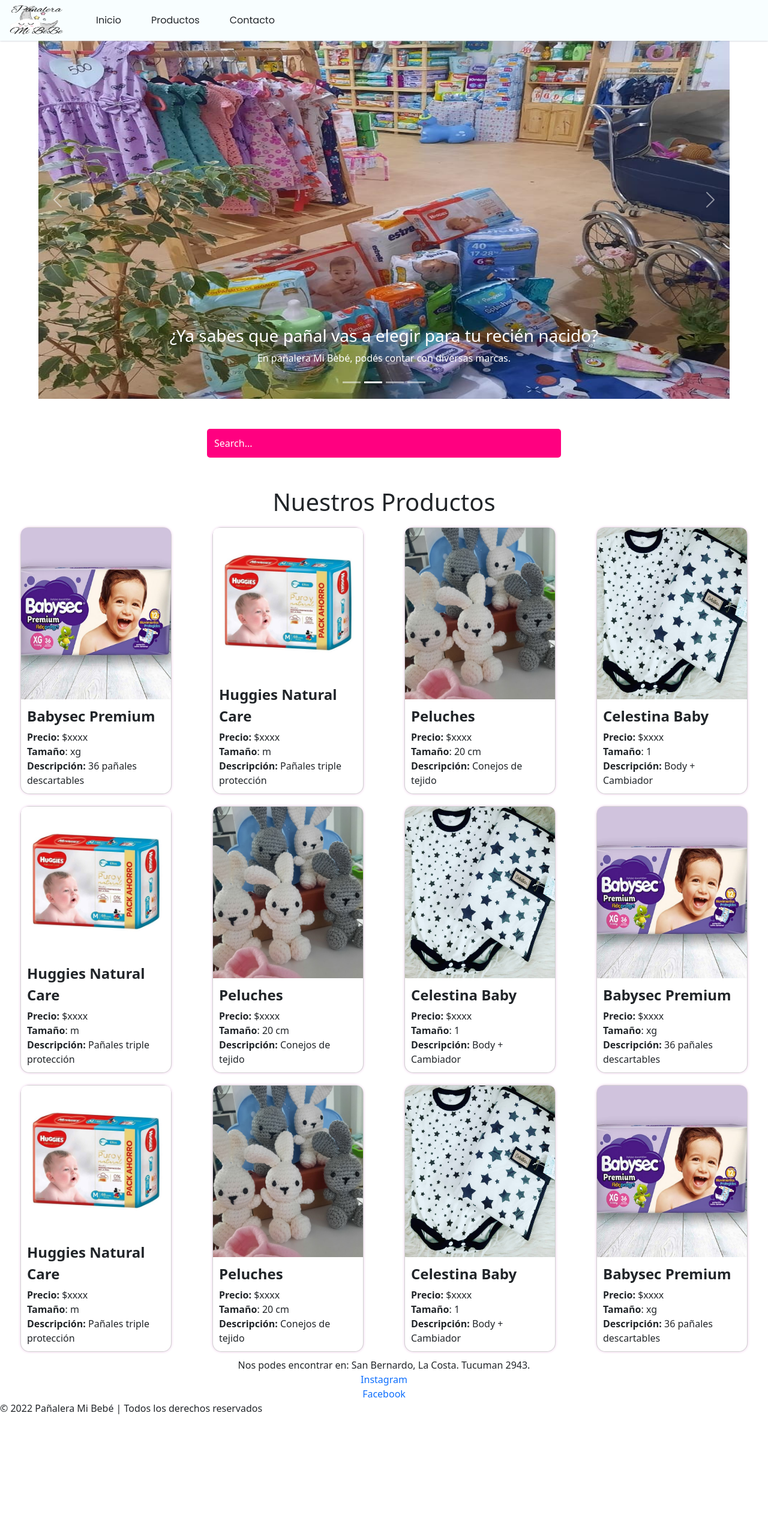
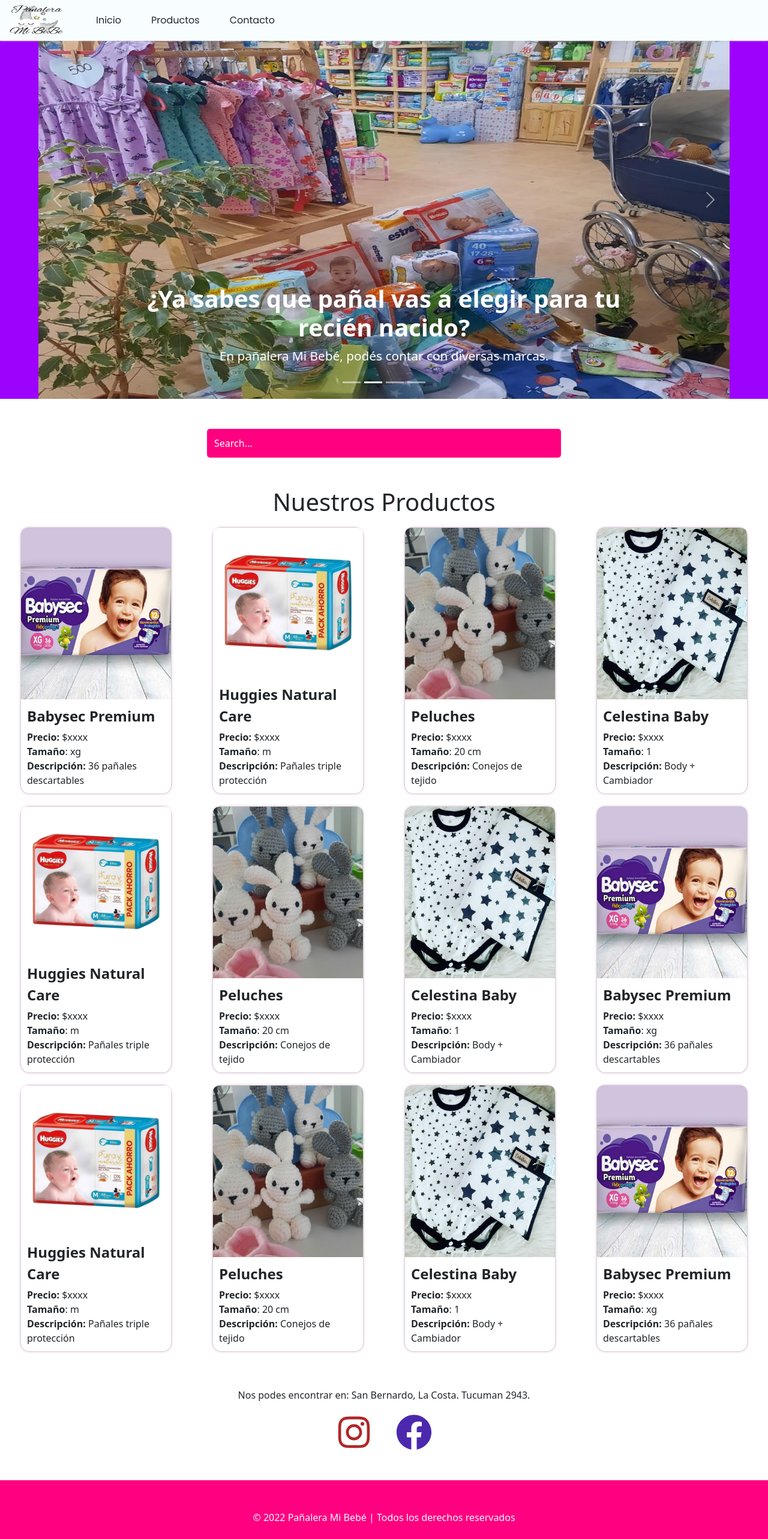
Before and after one commit to lucianoruizm/projectP, a React (Create React App) app: page / in a window 1280 px wide. Shown: the top 2566 px of the page at 60% size. Before the commit the page ends 2360 px from the top, so only its background shows below. Built offline with nearby package versions, Linux system fonts and the light colour scheme.

Commit message:
data mod, cotact, footer

```diff
--- a/src/components/Contact/Contact.css
+++ b/src/components/Contact/Contact.css
@@ -1,5 +1,38 @@
+a {
+    color: black;
+}
+
 .contact-section {
     display: flex;
     flex-direction: column;
     align-items: center;
+    margin: 50px 0;
 }
+
+.social-media-container {
+    display: flex;
+    gap: 20px;
+}
+
+.social-media-icons {
+    margin: auto;
+    padding-top: 20px;
+    cursor: pointer;
+    transition: 0.3s;
+}
+
+.social-media-icons {
+    font-size: 5em;
+}
+
+.ig-icon{
+    color: #af2828;
+}
+
+.fb-icon {
+    color: #4c28af;
+}
+
+.ig-icon:hover, .fb-icon:hover{
+    color: black;
+}
--- a/src/components/Contact/Contact.js
+++ b/src/components/Contact/Contact.js
@@ -1,3 +1,4 @@
+import { FaInstagram, FaFacebook } from "react-icons/fa";
 import './Contact.css';
 
 const Contact = () => {
@@ -5,8 +6,10 @@
     return(
     <div className="contact-section">
         Nos podes encontrar en: San Bernardo, La Costa. Tucuman 2943.
-        <a href="https://www.instagram.com/mibebep/">Instagram</a>
-        <a href="https://www.facebook.com/fabrizzio.panalera">Facebook</a>
+        <div className="social-media-container">
+            <a href="https://www.instagram.com/mibebep/" target="_blank" rel="noopener noreferrer"><FaInstagram className="social-media-icons ig-icon" /></a>
+            <a href="https://www.facebook.com/fabrizzio.panalera" target="_blank" rel="noopener noreferrer"><FaFacebook className="social-media-icons fb-icon"/></a>
+        </div>
     </div>
     )
 }
--- a/src/components/Footer/Footer.css
+++ b/src/components/Footer/Footer.css
@@ -0,0 +1,9 @@
+
+footer {
+    display: flex;
+    flex-direction: column;
+    align-items: center;
+    background-color: var(--main-color);
+    color: var(--white-grey);
+    padding: 50px;
+}
--- a/src/components/Footer/Footer.js
+++ b/src/components/Footer/Footer.js
@@ -1,3 +1,4 @@
+import './Footer.css';
 
 const Footer = () => {
 
--- a/src/components/SlideshowGallery/SlideshowGallery.css
+++ b/src/components/SlideshowGallery/SlideshowGallery.css
@@ -1,15 +1,41 @@
+.h3, h3 {
+    font-size: 1.3em;
+}
+
+p {
+    font-size: 1em;
+}
+
 .w-100 {
     margin: 5px auto auto;
     height: 400px;
 }
+
 @media (min-width: 435px){
+    .h3, h3 {
+        font-size: 2em;
+    }
+    p {
+        font-size: 1em;
+    }
     .w-100 {
         height: 600px;
     }
 }
+
 @media (min-width: 992px){
+    .h3, h3 {
+        font-size: 2.5em;
+        font-weight: bolder;
+    }
+    p {
+        font-size: 1.3em;
+    }
     .w-100 {
         width: 90% !important;
         height: 660px;
     }
+    .carousel-inner {
+        background-color: var(--secondary-color);
+    }
 }
--- a/src/components/data.js
+++ b/src/components/data.js
@@ -6,7 +6,8 @@
       size: "xg",
       img: "./01-img.jpg",
       description: "36 pañales descartables",
-      diapers: "Babysec"
+      brand: "Babysec",
+      category: "Diaper"
     },
     {
       id: 2,
@@ -15,7 +16,8 @@
       size: "m",
       img: "./02-img.jpg",
       description: "Pañales triple protección",
-      diapers: "Huggies"
+      brand: "Huggies",
+      category: "Diaper"
     },
 
     { id: 3,
@@ -24,7 +26,7 @@
       size: "20 cm",
       img: "./03-img.jpg",
       description: "Conejos de tejido",
-      fabrics: "Muñeco"
+      category: "Tejido"
     },
 
     { id: 4,
@@ -33,7 +35,7 @@
       size: "1",
       img: "./04-img.jpg",
       description: "Body + Cambiador",
-      clothing: "Body"
+      category: "Clothing"
     },
 
     {
@@ -43,7 +45,8 @@
       size: "m",
       img: "./02-img.jpg",
       description: "Pañales triple protección",
-      diapers: "Huggies"
+      brand: "Huggies",
+      category: "Diaper"
     },
 
     { id: 6,
@@ -52,7 +55,7 @@
       size: "20 cm",
       img: "./03-img.jpg",
       description: "Conejos de tejido",
-      fabrics: "Muñeco"
+      category: "Tejido"
     },
 
     { id: 7,
@@ -61,7 +64,7 @@
       size: "1",
       img: "./04-img.jpg",
       description: "Body + Cambiador",
-      clothing: "Body"
+      category: "Clothing"
     },
 
     {
@@ -71,7 +74,8 @@
       size: "xg",
       img: "./01-img.jpg",
       description: "36 pañales descartables",
-      diapers: "Babysec"
+      brand: "Babysec",
+      category: "Diaper"
     },
     {
       id: 9,
@@ -80,7 +84,8 @@
       size: "m",
       img: "./02-img.jpg",
       description: "Pañales triple protección",
-      diapers: "Huggies"
+      brand: "Huggies",
+      category: "Diaper"
     },
 
     { id: 10,
@@ -89,7 +94,7 @@
       size: "20 cm",
       img: "./03-img.jpg",
       description: "Conejos de tejido",
-      fabrics: "Muñeco"
+      category: "Clothing"
     },
 
     { id: 11,
@@ -98,7 +103,7 @@
       size: "1",
       img: "./04-img.jpg",
       description: "Body + Cambiador",
-      clothing: "Body"
+      category: "Clothing"
     },
 
     {
@@ -108,6 +113,7 @@
       size: "xg",
       img: "./01-img.jpg",
       description: "36 pañales descartables",
-      diapers: "Babysec"
+      brand: "Babysec",
+      category: "Diaper"
     },
   ]
```
